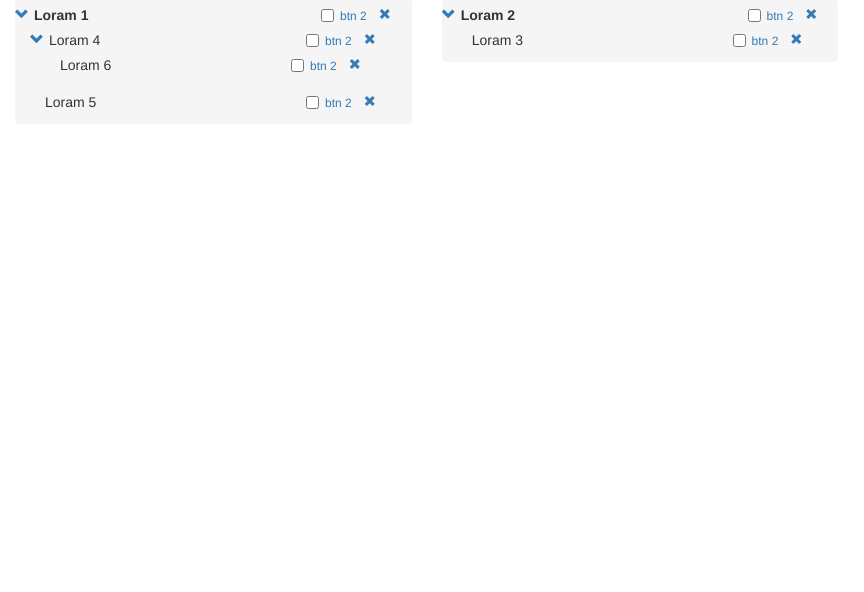
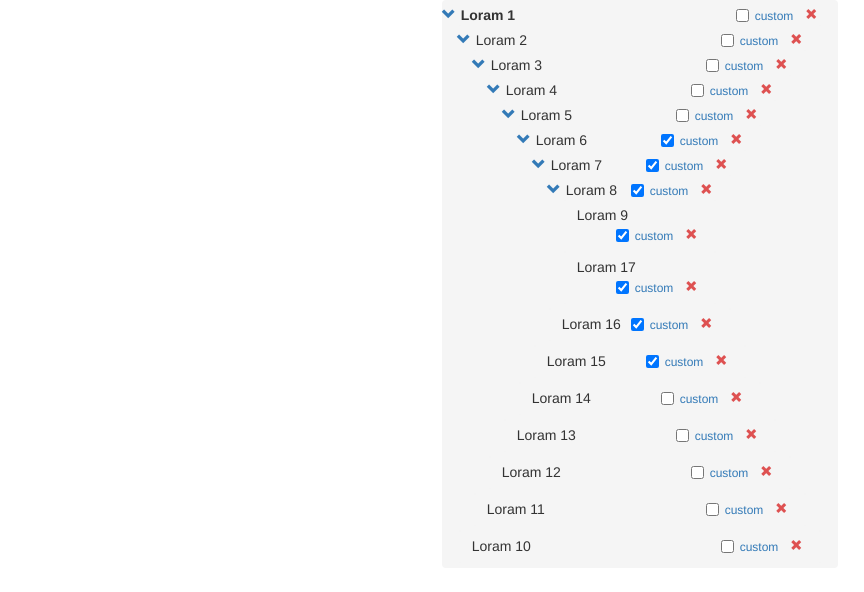
Before and after one commit to crmsoft/tree_view, a website: page index.html in a window 1280 px wide. Shown: the whole page, without its empty margins (0-864 px from the left). Drawn offline with nearby package versions, Linux system fonts and the light colour scheme.

Commit message:
checked by default option

```diff
--- a/bower.json
+++ b/bower.json
@@ -20,6 +20,7 @@
     "tests"
   ],
   "dependencies": {
-    "bootstrap": "^3.3.6"
+    "bootstrap": "^3.3.6",
+    "requirejs": "^2.2.0"
   }
 }
--- /dev/null
+++ b/extras.js
@@ -0,0 +1,129 @@
+!function(w,d){
+	var extras = {
+
+			_el:function (name){ return document.createElement(name); },
+
+		    c_node:function(data,clb,selected,id,state){
+		        var li = this._el('li')
+		            ,d = this._el('div')
+		            ,node_text = this._el('span')
+		            ,l = this._el('span')
+		            ,container = this._el('div')
+		            ,c = this._el('input')
+		            ,b = this._el('a');
+
+		        node_text.className = ' node-text';
+		        container.className = 'pull-right';
+
+		        c.type = 'checkbox';
+		        c.name = 'checked[]';
+		        c.value = id;
+		        c.onchange = selected;
+		        c.className = ' hidden ';
+
+		        b.href = 'javascript:void(0)';
+		        b.innerHTML = '<span class="glyphicon glyphicon-chevron-down"></span><span class="glyphicon glyphicon-chevron-right"></span>';
+		        b.setAttribute('aria-expanded',state);
+		        b.className = state ? ' hidden expanded ':' hidden collapsed ';
+		        b.onclick = clb;
+
+		        li.className = ' dd-item ';
+		        d.className = ' dd-handle ';
+		        node_text.innerHTML = data.parent === undefined ? '<b>'+data.label+'</b>':data.label;
+
+		        container.appendChild(c);
+		        l.appendChild(b);
+		        d.appendChild(l);
+		        d.appendChild(node_text);
+		        d.appendChild(container);
+		        li.appendChild(d);
+
+		        return {
+		           components:container
+		           ,root: this._el('ol')
+		           ,container:li
+		           ,expander: b
+		           ,checkBox: c
+		           ,nodeText:node_text
+		        };
+		    },
+
+		    gebi:function(id){
+		        return d.getElementById(id);
+		    },
+
+		    log:function (){
+		        var t = Array.prototype.slice.call(arguments);
+		        console.info.call(console, '%c TreeJS Debug : ','background: #ff508e; color: #fff;padding:5px', t.join(' '));
+		    },
+
+		    extend:function() {
+		      var a = arguments, target = a[0] || {}, i = 1, l = a.length, deep = false, options;
+
+		      if (typeof target === 'boolean') {
+		        deep = target;
+		        target = a[1] || {};
+		        i = 2;
+		      }
+
+		      if (typeof target !== 'object' && (typeof target !== "function")) target = {};
+
+		      for (; i < l; ++i) {
+		        if ((options = a[i]) != null) {
+		          for (var name in options) {
+		            var src = target[name], copy = options[name];
+
+		            if (target === copy) continue;
+
+		            if (deep && copy && typeof copy === 'object' && !copy.nodeType) {
+		              target[name] = extend(deep, src || (copy.length != null ? [] : {}), copy);
+		            } else if (copy !== undefined) {
+		              target[name] = copy;
+		            }
+		          }
+		        }
+		      }
+
+		      return target;
+		    },
+
+		    append_child:function(n){
+		        var tmp = n;
+		        while (tmp.parents.length){
+		            tmp.parents[0].childNodes.push(n);
+		            tmp = tmp.parents[0];
+		        }
+		    },
+
+		    unid:function(prefix){
+		        return prefix+'-xxx-yxxx-x'.replace(/[xy]/g, function(c) {
+		            var r = Math.random()*16|0, v = c == 'x' ? r : (r&0x3|0x8);
+		            return v.toString(16);
+		        });
+		    },
+
+		    set_depth:function(node){
+		        for(var i=0,ln=node.childNodes.length; i<ln; i++){
+		            node.childNodes[i].depth++;
+		            this.set_depth(node.childNodes[i]);
+		        } return !0;
+		    },
+
+		    create_component:function(o){
+		        var btn = extra._el('a')
+		            ,wrap = extra._el('div');
+
+		            wrap.className = ' pull-right ';
+
+		            wrap.id = extra.unid('tree-component');
+
+		            btn.className = ' btn btn-small btn-xs ';
+		            btn.innerHTML = o.html;
+
+		            wrap.appendChild( btn );
+
+		        return wrap;
+		    }
+	};
+	w.extra = extras;
+}(window,document);
--- a/index.html
+++ b/index.html
@@ -8,14 +8,12 @@
 
 	<div id="container">
 
-
-
 	</div>
 
 </body>
 
+<script type="text/javascript" src="extras.js"></script>
 <script type="text/javascript" src="tree.js"></script>
-<script type="text/javascript" src="t.js"></script>
 <script type="text/javascript">
 
 	var container = document.getElementById('container');
@@ -23,6 +21,7 @@
 	var myTree = new t_view(), counter = 0;
 
 	myTree.init({
+		rootClass: 'col-md-4 col-md-offset-4',
 		debug:!0,
 		checkbox:!0,
 		collapsed:!1,
@@ -40,7 +39,7 @@
 				}
 			}),
 			new myTree.component({
-				html:'btn 2',
+				html:'custom',
 				click:function(event,c) {
 					c.remove();
 				},
@@ -54,6 +53,7 @@
 				label: 'Loram '+counter
 			},
 			{
+				parent:1,
 				id: ++counter,
 				label: 'Loram '+counter
 			},
@@ -65,17 +65,73 @@
 			{
 				id: ++counter,
 				label: 'Loram '+counter,
-				parent: 1
+				parent: 3
 			},
 			{
 				id: ++counter,
 				label: 'Loram '+counter,
-				parent: 1
+				parent: 4
+			},
+			{
+				id: ++counter,
+				label: 'Loram '+counter,
+				parent:5,
+				checked: !0
+			},
+			{
+				id: ++counter,
+				label: 'Loram '+counter,
+				parent:6
+			},
+			{
+				id: ++counter,
+				parent:7,
+				label: 'Loram '+counter
+			},
+			{
+				id: ++counter,
+				parent:8,
+				label: 'Loram '+counter
+			},
+			{
+				id: ++counter,
+				label: 'Loram '+counter,
+				parent:1
+			},
+			{
+				id: ++counter,
+				label: 'Loram '+counter,
+				parent: 2
+			},
+			{
+				id: ++counter,
+				label: 'Loram '+counter,
+				parent: 3
 			},
 			{
 				id: ++counter,
 				label: 'Loram '+counter,
 				parent:4
+			},
+			{
+				id: ++counter,
+				label: 'Loram '+counter,
+				parent:5
+			},
+			{
+				id: ++counter,
+				label: 'Loram '+counter,
+				parent:6
+			},
+			{
+				id: ++counter,
+				label: 'Loram '+counter,
+				parent:7
+			},
+			{
+				id: ++counter,
+				label: 'Loram '+counter,
+				parent:8
 			}
 		],
 		container: container
--- a/tree.css
+++ b/tree.css
@@ -1,3 +1,6 @@
+.glyphicon-remove{
+	color:rgb(222,81,81);
+}
 ol.breadcrumb{
 	margin-bottom:0;
 	padding:5px 15px;
@@ -16,6 +19,9 @@ a.expanded span.glyphicon-chevron-right{
 	visibility:hidden;
 	opacity:0;
 }
+.dd-handle:hover{
+	background:#fff;
+}
 li.dd-item{
 	width:100%;
 }
--- a/tree.js
+++ b/tree.js
@@ -1,115 +1,5 @@
 !(function(w,d){
     'use strict';
-
-    function _el(name){
-        return d.createElement(name);
-    }
-
-    function c_node(data,clb,selected,id,state){
-        var li = _el('li')
-            ,d = _el('div')
-            ,node_text = _el('span')
-            ,l = _el('span')
-            ,container = _el('div')
-            ,c = _el('input')
-            ,b = _el('a');
-
-        node_text.className = ' node-text';
-        container.className = 'pull-right';
-
-        c.type = 'checkbox';
-        c.name = 'checked[]';
-        c.value = id;
-        c.onchange = selected;
-        c.className = ' hidden ';
-
-        b.href = 'javascript:void(0)';
-        b.innerHTML = '<span class="glyphicon glyphicon-chevron-down"></span><span class="glyphicon glyphicon-chevron-right"></span>';
-        b.setAttribute('aria-expanded',state);
-        b.className = state ? ' hidden expanded ':' hidden collapsed ';
-        b.onclick = clb;
-
-        li.className = ' dd-item ';
-        d.className = ' dd-handle ';
-        node_text.innerHTML = data.parent === undefined ? '<b>'+data.label+'</b>':data.label;
-
-        container.appendChild(c);
-        l.appendChild(b);
-        d.appendChild(l);
-        d.appendChild(node_text);
-        d.appendChild(container);
-        li.appendChild(d);
-
-        return {
-           components:container
-           ,root: _el('ol')
-           ,container:li
-           ,expander: b
-           ,checkBox: c
-           ,nodeText:node_text
-        };
-    };
-
-    function gebi(id){
-        return d.getElementById(id);
-    }
-
-    function log(){
-        var t = Array.prototype.slice.call(arguments);
-        console.info.call(console, '%c TreeJS Debug : ','background: #ff508e; color: #fff;padding:5px', t.join(' '));
-    }
-
-    function extend() {
-      var a = arguments, target = a[0] || {}, i = 1, l = a.length, deep = false, options;
-
-      if (typeof target === 'boolean') {
-        deep = target;
-        target = a[1] || {};
-        i = 2;
-      }
-
-      if (typeof target !== 'object' && (typeof target !== "function")) target = {};
-
-      for (; i < l; ++i) {
-        if ((options = a[i]) != null) {
-          for (var name in options) {
-            var src = target[name], copy = options[name];
-
-            if (target === copy) continue;
-
-            if (deep && copy && typeof copy === 'object' && !copy.nodeType) {
-              target[name] = extend(deep, src || (copy.length != null ? [] : {}), copy);
-            } else if (copy !== undefined) {
-              target[name] = copy;
-            }
-          }
-        }
-      }
-
-      return target;
-    }
-
-    /*function extend(obj, src) {
-        for (var key in src) {
-            if (src.hasOwnProperty(key)) obj[key] = src[key];
-        }
-        return obj;
-    }*/
-
-    function walk_top(n){
-        var tmp = n;
-        while (tmp.parents.length){
-            tmp.parents[0].childNodes.push(n);
-            tmp = tmp.parents[0];
-        }
-    }
-
-    function unid(prefix){
-        return prefix+'-xxx-yxxx-x'.replace(/[xy]/g, function(c) {
-            var r = Math.random()*16|0, v = c == 'x' ? r : (r&0x3|0x8);
-            return v.toString(16);
-        });
-    }
 
     var i = function(){ this.component = component; }
         ,tree = function(){ }
@@ -120,7 +10,7 @@
             components:[],
             data:[],
             checkbox: !1,
-            container: document.getElementsByTagName('body')[0]
+            container: d.body
         };
 
     tree.prototype.init = function(obj,options){
@@ -135,13 +25,13 @@
         this.selected = !1;
         this.checkbox_callback = typeof options.onChecked === 'function'?options.onChecked:function(){};
 
-        this.data.id = uneque[this.data.id] = unid('tree-item');
+        this.data.id = uneque[this.data.id] = extra.unid('tree-item');
 
         if(this.data.parent !== undefined && !!this.data.parent){
             this.data.parent = uneque[this.data.parent] !== undefined ? uneque[this.data.parent]:this.data.parent;
         }
 
-        this.dom = c_node(obj,this.onClick.bind(this),this.onSelect.bind(this),this.id(),this.expanded);
+        this.dom = extra.c_node(obj,this.onClick.bind(this),this.onSelect.bind(this),this.id(),this.expanded);
 
         this.dom.container.id = obj.id;
 
@@ -170,7 +60,7 @@
     tree.prototype.initialize_conponents = function(arr){
         for(var i=0,l=arr.length;i<l;i++){
             if( arr[i] instanceof component ){
-                var copy = extend({},arr[i]);
+                var copy = extra.extend({},arr[i]);
                 copy.create(this);
                 this.components.push(copy);
                 this.dom.components.appendChild( copy.container );
@@ -211,16 +101,14 @@
 
         this.dom.expander.classList[this.expanded ? 'add' : 'remove']('expanded');
         this.dom.expander.classList[!this.expanded ? 'add' : 'remove']('collapsed');
+        this.dom.expander.setAttribute('aria-expanded',!this.expanded ? 'false' : 'true');
+
 
         for (var i = this.childNodes.length - 1; i >= 0; i--) {
             if((this.childNodes[i].depth - this.depth) === 1){
                 this.childNodes[i].onClick(!1,!this.expanded);
             }
         };
-    };
-
-    tree.prototype.pushParent = function(parents){
-        this.parents.push(parents);
     };
 
     tree.prototype.onSelect = function(e,state) {
@@ -278,10 +166,20 @@
 
     };
 
+    tree.prototype.pushParent = function(parents){
+        this.parents.push(parents);
+    };
+
     tree.prototype.addChild = function(clone){
         this.dom.expander.classList.remove('hidden');
+        var p = this.parents[0];
         clone.pushParent(this);
-        walk_top(clone);
+        while(p){
+            clone.pushParent(p);
+            p = p.parents[0];
+        }
+        clone.depth = clone.parents.length + 1;
+        extra.append_child(clone);
         this.dom.root.childNodes[0].appendChild(clone.el());
     };
 
@@ -307,56 +205,73 @@
 
     i.prototype.init = function(options){
 
-        options = extend(defaults,options);
+        options = extra.extend(defaults,options);
 
-        log('called with options',options);
+        extra.log('called with options',options);
 
-        this.data = options.data;
+        options.collectionDrop = this.collectionDrop.bind(this);
+        this.options = options;
         this.collection = {};
-        this.iterate = 0;
-        options.collectionDrop = this.collectionDrop.bind(this);
 
-        for(var item in this.data){
-            if(this.data[item].parent === undefined || parseInt(this.data[item].parent) === 0 ){
-                var root = _el('div'),
-                    tmp = new tree().init(this.data[item],options);
-                    tmp.initialize_conponents(options.components);
-                root.className = ' col-md-4 mrg10T ';
-                root.appendChild(tmp.el());
-                this.collection[tmp.id()] = tmp;
-                container.appendChild(root);
-                delete this.data[item];
-            }
-        }
+        this.addItems(this.options.data);
 
-        while(++this.iterate < 2){
-            for (var item in this.data) {
-                if (this.data[item].parent !== undefined) {
-                    var tmp = new tree().init(this.data[item],options);
-                    tmp.initialize_conponents(options.components);
-                    if (this.collection[tmp.top()]) {
-                        this.collection[tmp.id()] = tmp;
-                        this.collection[tmp.top()].addChild(tmp);
-                        delete this.data[item];
-                    }
-                }
-            } if(!Object.keys(this.data).length){ break; }
-        } console.log(this.iterate,this.data); this.data = options.data;
+        console.log(this.options.data);
 
         if(options.check !== undefined && options.check.length){
             this.selectItems(options.check);
         }
 
-        for(var r in this.collection){
-            this.collection[r].isRoot() && set_depth(this.collection[r]);
-        } return this;
+        return this;
     };
 
-    function set_depth(node){
-        for(var i=0,ln=node.childNodes.length; i<ln; i++){
-            node.childNodes[i].depth++;
-            set_depth(node.childNodes[i]);
-        } return !0;
+    i.prototype.addItems = function(data) {
+        this.collection = addItems(
+                                    this.options,
+                                    data,
+                                    this.collection
+                                  );
+    };
+
+    function addItems(options,data,coll){
+
+        var collection = coll
+            ,iterate=0
+            ,check = [];
+
+        for(var item in data){
+            if(data[item].parent === undefined || parseInt(data[item].parent) === 0 ){
+                var root = extra._el('div'),
+                    tmp = new tree().init(data[item],options);
+                    tmp.initialize_conponents(options.components);
+                root.className = options.rootClass ? options.rootClass : ' col-md-4 mrg10T ';
+                root.appendChild(tmp.el());
+                collection[tmp.id()] = tmp;
+                container.appendChild(root);
+                data[item].checked && check.push(tmp);
+                delete data[item];
+            }
+        }
+
+        while(++iterate < 2){
+            for (var item in data) {
+                if (data[item].parent !== undefined) {
+                    var tmp = new tree().init(data[item],options);
+                    tmp.initialize_conponents(options.components);
+                    if (collection[tmp.top()]) {
+                        collection[tmp.id()] = tmp;
+                        collection[tmp.top()].addChild(tmp);
+                        data[item].checked && check.push(tmp);
+                        delete data[item];
+                    }
+                }
+            } if(!Object.keys(data).length){ break; }
+        }
+
+        for(var item in check){
+            check[item].onSelect({},!0);
+        }
+
+        return collection;
     }
 
     i.prototype.selectItems = function(arr){
@@ -402,15 +317,12 @@
     };
 
 
-
-
     /**************-------------------component-------------------**************/
-
 
 
     component.prototype.init = function(options) {
 
-        this.options =  extend({
+        this.options =  extra.extend({
             created: function(){},
             click: function(){}
         }, options );
@@ -421,7 +333,7 @@
     component.prototype.create = function( node ) {
         delete this.init;
         this.tree = node;
-        this.container = create_component( this.options, this.clickHandler );
+        this.container = extra.create_component( this.options, this.clickHandler );
         this.container.onclick = function(e){ this.clickHandler(e); }.bind(this);
         this.options.created( node );
     };
@@ -434,21 +346,5 @@
         this.options.click(e,this);
     }
 
-    function create_component(o){
-        var btn = _el('a')
-            ,wrap = _el('div');
-
-            wrap.className = ' pull-right ';
-
-            wrap.id = unid('tree-component');
-
-            btn.className = ' btn btn-small btn-xs ';
-            btn.innerHTML = o.html;
-
-            wrap.appendChild( btn );
-
-        return wrap;
-    }
-
     w.t_view = i;
 })(window,document);
```
Also changed, not shown: img/treejs.jpg (added).
